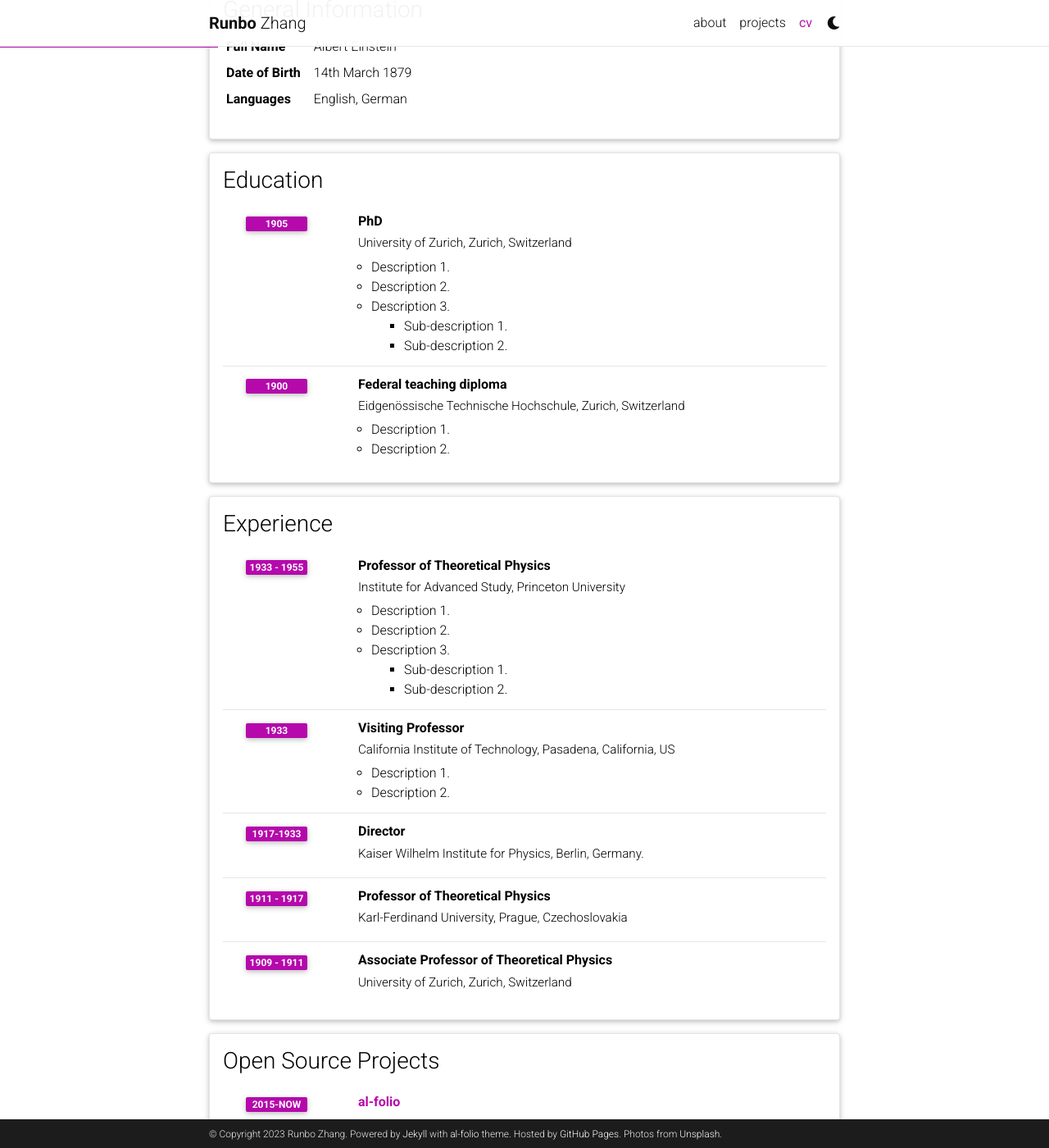
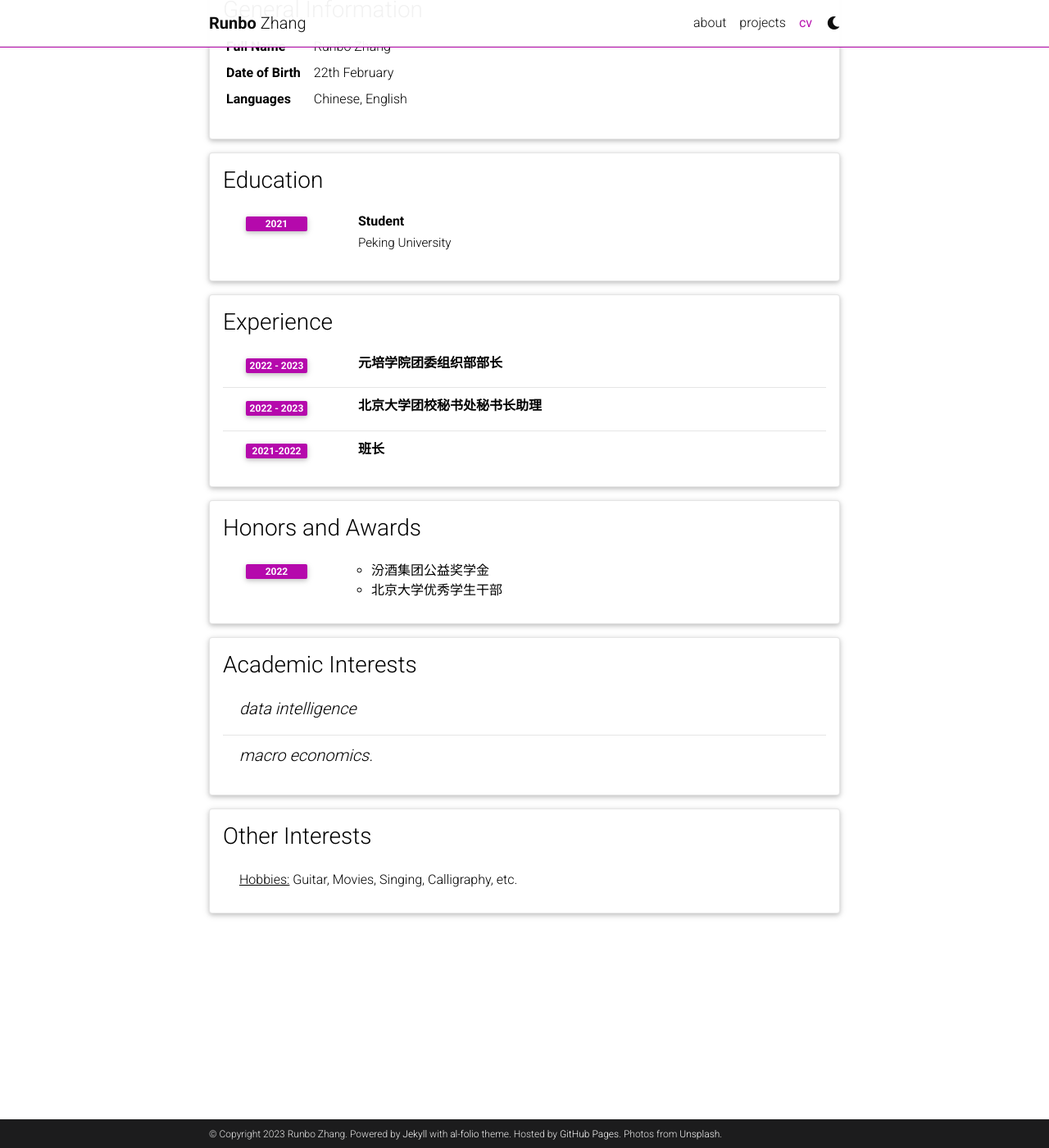
Before and after one commit to zrbpkuyp/zrbpkuyp.github.io, a Jekyll site: the page built from _pages/cv.md, in a window 1280 px wide and 1400 px high, scrolled down 207 px. Shown: the whole window at 82% size. Built offline with Jekyll 4.4.1, drawn with Linux system fonts in a browser that asks for light colours; comment, search, counter and statistics services are not loaded; a style sheet for code colours, icons or effects is not loaded; some of the changed text lies outside the part shown.

Commit message:
biography

```diff
--- a/_data/cv.yml
+++ b/_data/cv.yml
@@ -2,96 +2,98 @@
   type: map
   contents:
     - name: Full Name
-      value: Albert Einstein
+      value: Runbo Zhang
     - name: Date of Birth
-      value: 14th March 1879
+      value: 22th February
     - name: Languages
-      value: English, German
+      value: Chinese, English
 
 - title: Education
   type: time_table
   contents:
-    - title: PhD
-      institution: University of Zurich, Zurich, Switzerland
-      year: 1905
-      description:
-        - Description 1.
-        - Description 2.
-        - title: Description 3.
-          contents:
-            - Sub-description 1.
-            - Sub-description 2.
-    - title: Federal teaching diploma
-      institution: Eidgenössische Technische Hochschule, Zurich, Switzerland
-      year: 1900
-      description:
-        - Description 1.
-        - Description 2.
+    - title: Student
+      institution: Peking University
+      year: 2021
+      # description:
+      #   - title: 2021 - 2022
+      #     contents:
+      #       - Sub-description 1.
+      #       - Sub-description 2.
+      #   - title: 2022 - 2023
+      #     contents:
+      #       - Sub-description 1.
+      #       - Sub-description 2.
+    # - title: Federal teaching diploma
+    #   institution: Eidgenössische Technische Hochschule, Zurich, Switzerland
+    #   year: 1900
+    #   description:
+    #     - Description 1.
+    #     - Description 2.
 
 - title: Experience
   type: time_table
   contents:
-    - title: Professor of Theoretical Physics
-      institution: Institute for Advanced Study, Princeton University
-      year: 1933 - 1955
-      description:
-        - Description 1.
-        - Description 2.
-        - title: Description 3.
-          contents:
-            - Sub-description 1.
-            - Sub-description 2.
-    - title: Visiting Professor
-      institution: California Institute of Technology, Pasadena, California, US
-      year: 1933
-      description:
-        - Description 1.
-        - Description 2.
+    - title: 元培学院团委组织部部长
+      # institution: Institute for Advanced Study, Princeton University
+      year: 2022 - 2023
+      # description:
+      #   - Description 1.
+      #   - Description 2.
+      #   - title: Description 3.
+      #     contents:
+      #       - Sub-description 1.
+      #       - Sub-description 2.
+    - title: 北京大学团校秘书处秘书长助理
+      # institution: California Institute of Technology, Pasadena, California, US
+      year: 2022 - 2023
+      # description:
+      #   - Description 1.
+      #   - Description 2.
 
-    - title: Director
-      institution: Kaiser Wilhelm Institute for Physics, Berlin, Germany.
-      year: 1917-1933
+    - title: 班长
+      # institution: Kaiser Wilhelm Institute for Physics, Berlin, Germany.
+      year: 2021-2022
 
-    - title: Professor of Theoretical Physics
-      institution: Karl-Ferdinand University, Prague, Czechoslovakia
-      year: 1911 - 1917
-      description:
+    # - title: Professor of Theoretical Physics
+    #   institution: Karl-Ferdinand University, Prague, Czechoslovakia
+    #   year: 1911 - 1917
+    #   description:
 
-    - title: Associate Professor of Theoretical Physics
-      institution: University of Zurich, Zurich, Switzerland
-      year: 1909 - 1911
+    # - title: Associate Professor of Theoretical Physics
+    #   institution: University of Zurich, Zurich, Switzerland
+    #   year: 1909 - 1911
 
-- title: Open Source Projects
-  type: time_table
-  contents:
-    - title: <a href="https://github.com/alshedivat/al-folio">al-folio</a>
-      year: 2015-now
-      description: A beautiful, simple, clean, and responsive Jekyll theme for academics.
+# - title: Open Source Projects
+#   type: time_table
+#   contents:
+#     - title: <a href="https://github.com/alshedivat/al-folio">al-folio</a>
+#       year: 2015-now
+#       description: A beautiful, simple, clean, and responsive Jekyll theme for academics.
 
 - title: Honors and Awards
   type: time_table
   contents:
-    - year: 1921
+    - year: 2022
       items:
-        - Nobel Prize in Physics
-        - Matteucci Medal
-    - year: 2029
-      items:
-        - Max Planck Medal
+        - 汾酒集团公益奖学金
+        - 北京大学优秀学生干部
+    # - year: 2029
+    #   items:
+    #     - Max Planck Medal
 
 - title: Academic Interests
   type: nested_list
   contents:
-    - title: Topic 1.
-      items:
-        - Description 1.
-        - Description 2.
-    - title: Topic 2.
-      items:
-        - Description 1.
-        - Description 2.
+    - title: data intelligence
+      # items:
+      #   - Description 1.
+      #   - Description 2.
+    - title: macro economics.
+      # items:
+      #   - Description 1.
+      #   - Description 2.
 
 - title: Other Interests
   type: list
   contents:
-    - <u>Hobbies:</u> Hobby 1, Hobby 2, etc.
+    - <u>Hobbies:</u> Guitar, Movies, Singing, Calligraphy, etc.
```
